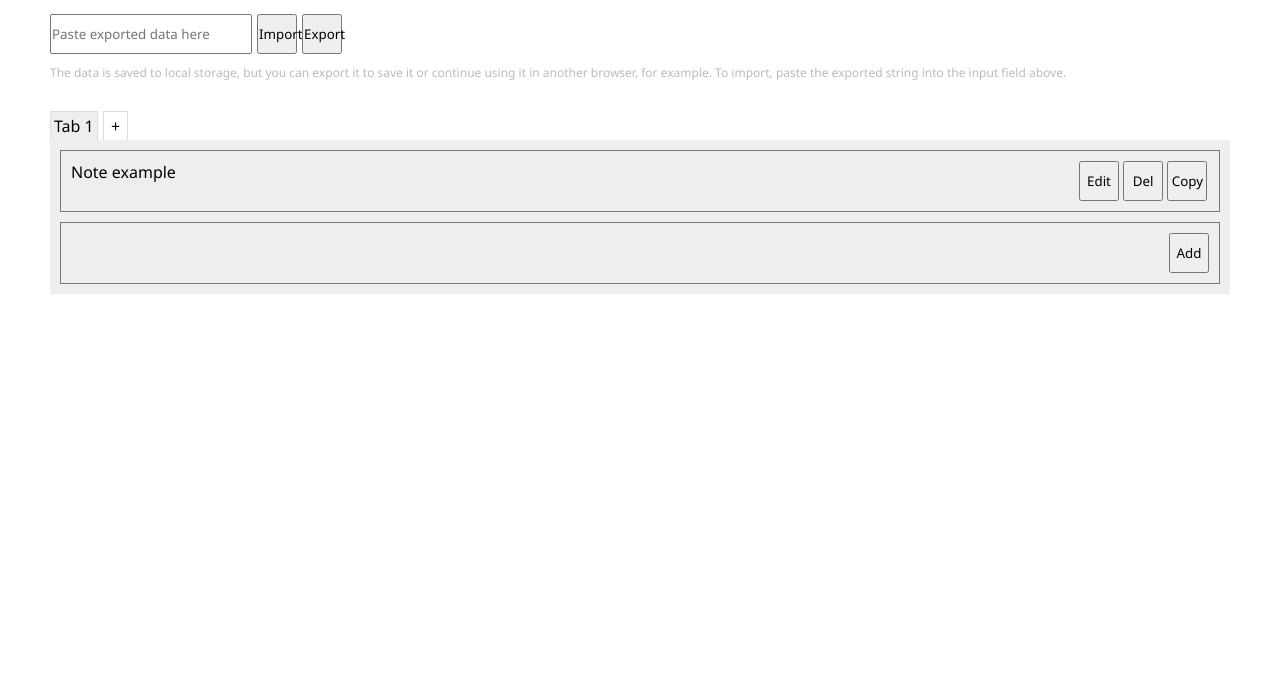
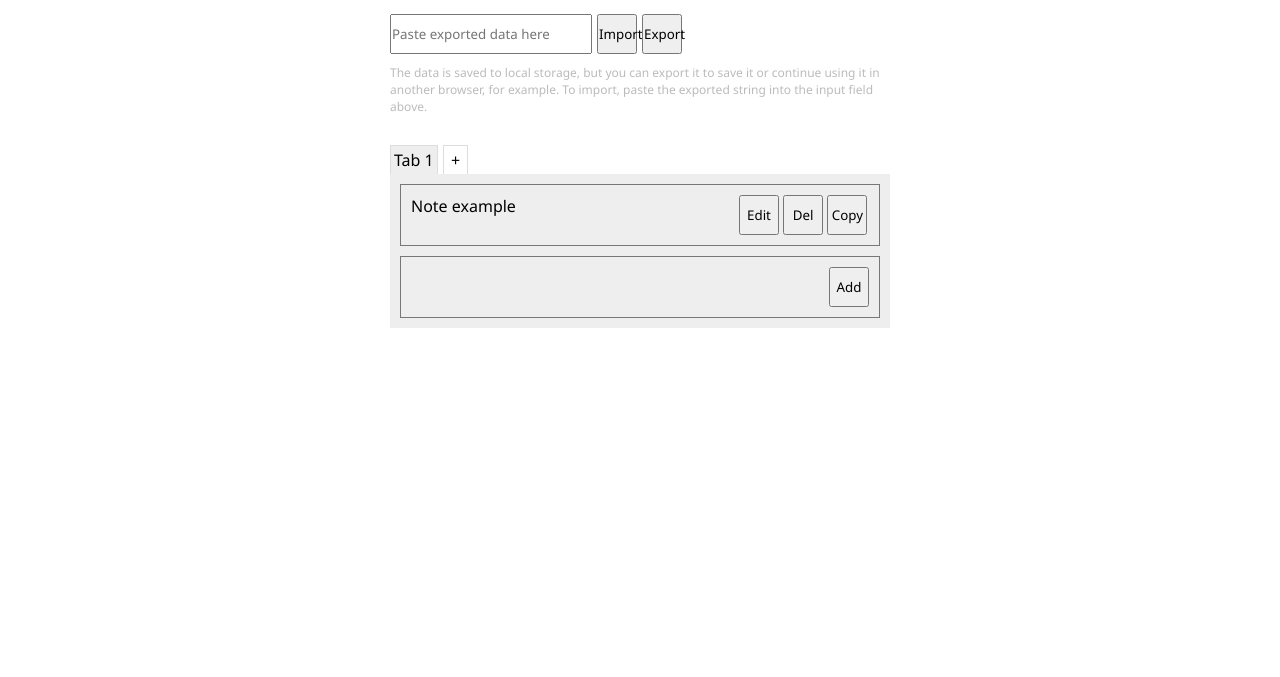
Before and after one commit to alexPalx/mini-notes, a plain HTML site: page index.html in a window 1280 px wide. Shown: the part 123-800 px from the top of the page. Drawn offline with Linux system fonts and the light colour scheme.

Commit message:
refactor: minor enhancements

```diff
--- a/index.html
+++ b/index.html
@@ -6,7 +6,7 @@
     <meta http-equiv="X-UA-Compatible" content="IE=edge">
     <meta name="viewport" content="width=device-width, initial-scale=1.0">
     <link rel="stylesheet" href="style.css">
-    <title>Document</title>
+    <title>mini notes</title>
 </head>
 
 <body>
--- a/style.css
+++ b/style.css
@@ -6,7 +6,10 @@
 }
 
 .wrapper {
+    margin: 0 auto;
+    max-width: 600px;
     padding: 50px;
+
 }
 
 .logo {
```
